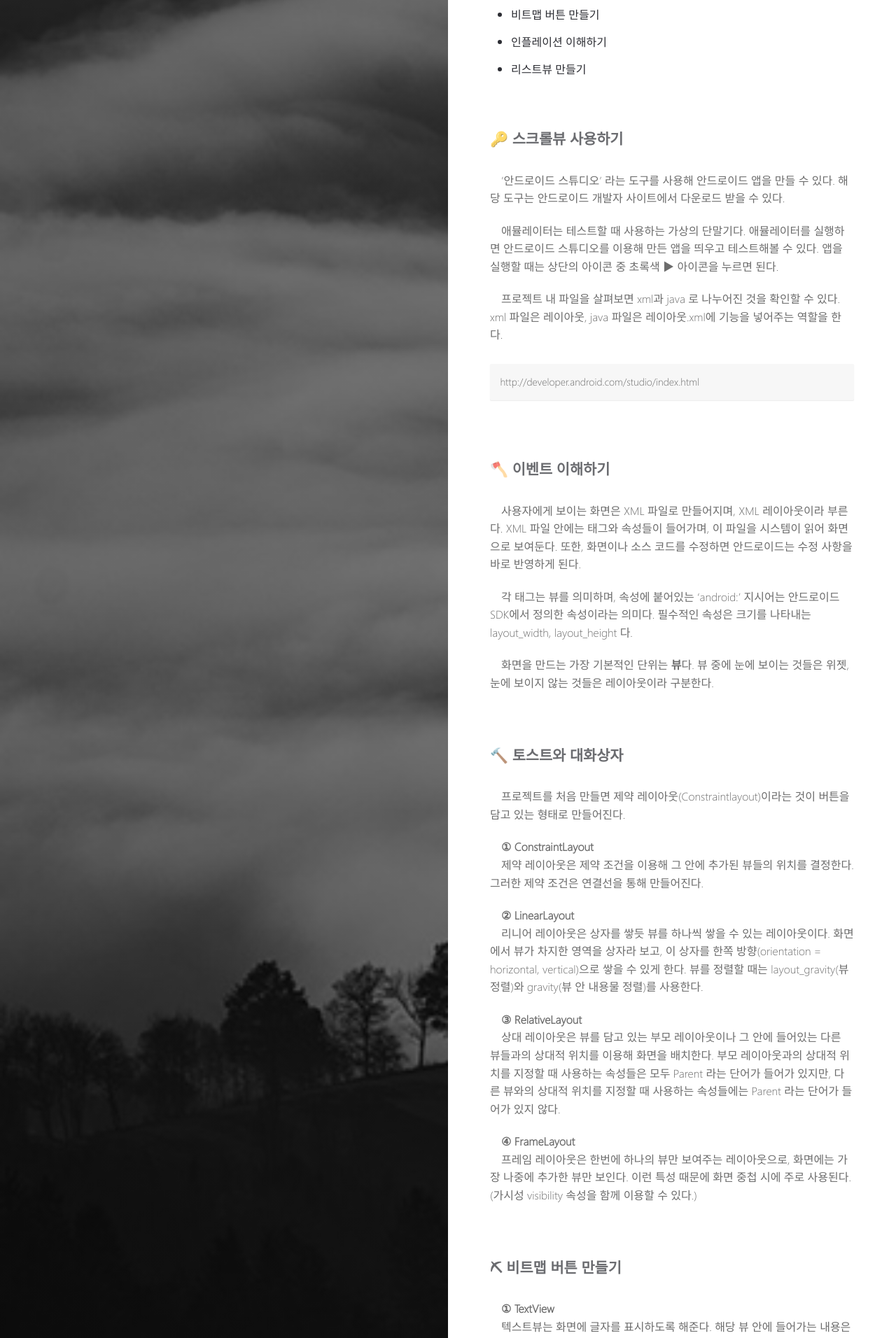
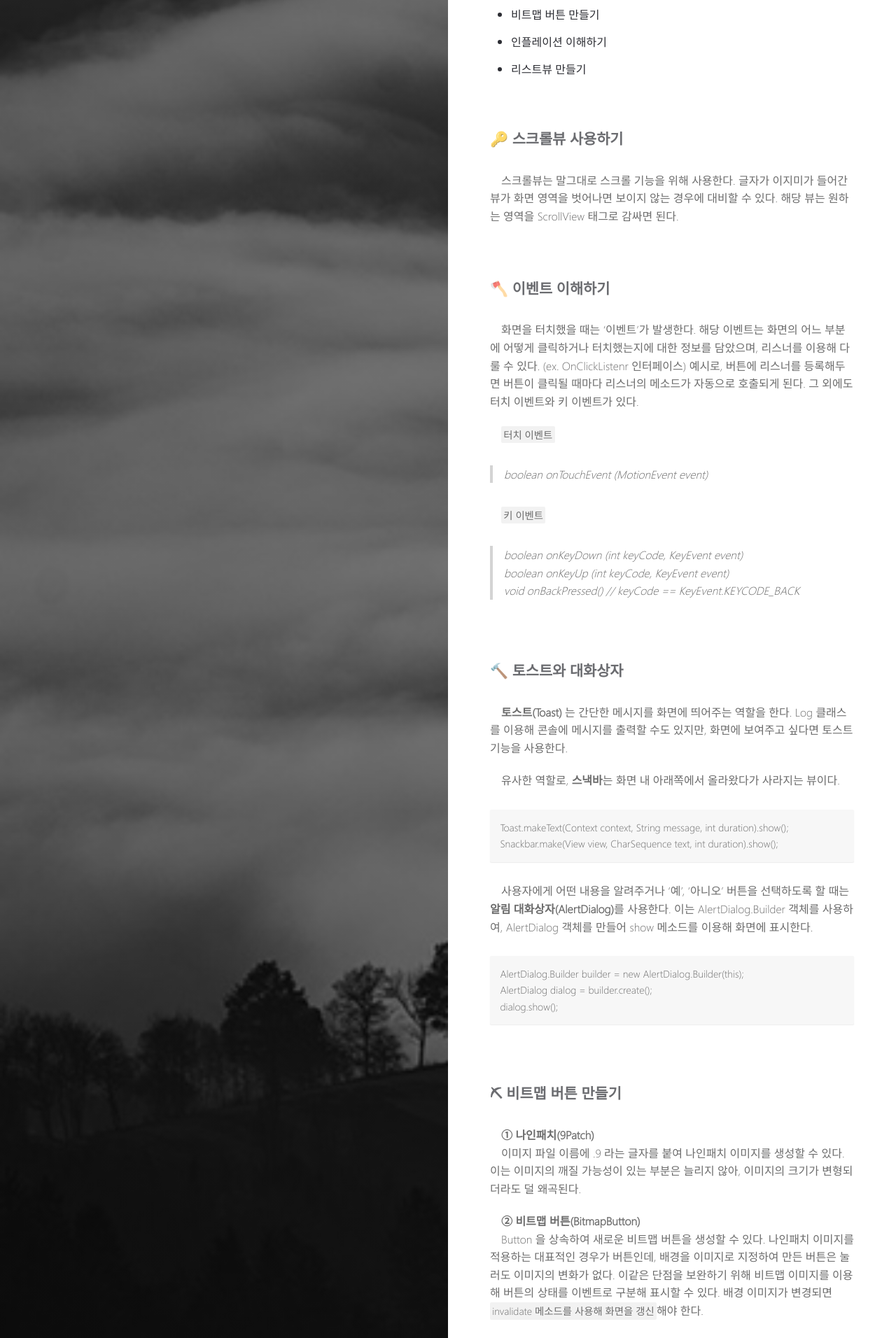
Before and after one commit to uunwon/uunwon.github.io, a Jekyll site: the page built from _posts/2020-12-30-BoostCourse-Android2.md, in a window 1280 px wide. Shown: the part 387-2299 px from the top of the page at 70% size. Built offline with Jekyll 4.4.1, drawn with Linux system fonts in a browser that asks for light colours; some of the changed text lies outside the part shown.

Commit message:
develop post 'boostcourse android 02'

```diff
--- a/_posts/2020-12-30-BoostCourse-Android2.md
+++ b/_posts/2020-12-30-BoostCourse-Android2.md
@@ -24,84 +24,73 @@ tag:
 
 ### 🔑 스크롤뷰 사용하기
 <br>
-　'안드로이드 스튜디오' 라는 도구를 사용해 안드로이드 앱을 만들 수 있다. 해당 도구는 안드로이드 개발자 사이트에서 다운로드 받을 수 있다.
+　스크롤뷰는 말그대로 스크롤 기능을 위해 사용한다. 글자가 이지미가 들어간 뷰가 화면 영역을 벗어나면 보이지 않는 경우에 대비할 수 있다. 해당 뷰는 원하는 영역을 ScrollView 태그로 감싸면 된다.
 
-　애뮬레이터는 테스트할 때 사용하는 가상의 단말기다. 애뮬레이터를 실행하면 안드로이드 스튜디오를 이용해 만든 앱을 띄우고 테스트해볼 수 있다. 앱을 실행할 때는 상단의 아이콘 중 초록색 ▶ 아이콘을 누르면 된다.
+<br>
 
-　프로젝트 내 파일을 살펴보면 xml과 java 로 나누어진 것을 확인할 수 있다. xml 파일은 레이아웃, java 파일은 레이아웃.xml에 기능을 넣어주는 역할을 한다.
+### 🪓 이벤트 이해하기
+<br>
+　화면을 터치했을 때는 '이벤트'가 발생한다. 해당 이벤트는 화면의 어느 부분에 어떻게 클릭하거나 터치했는지에 대한 정보를 담았으며, 리스너를 이용해 다룰 수 있다. (ex. OnClickListenr 인터페이스) 예시로, 버튼에 리스너를 등록해두면 버튼이 클릭될 때마다 리스너의 메소드가 자동으로 호출되게 된다. 그 외에도 터치 이벤트와 키 이벤트가 있다.
+
+　`터치 이벤트`
+ > boolean onTouchEvent (MotionEvent event)
+
+　`키 이벤트`
+ > boolean onKeyDown (int keyCode, KeyEvent event) <br> boolean onKeyUp (int keyCode, KeyEvent event) <br> void onBackPressed() // keyCode == KeyEvent.KEYCODE_BACK
+
+<br>
+
+### 🔨 토스트와 대화상자
+<br>
+　**토스트(Toast)** 는 간단한 메시지를 화면에 띄어주는 역할을 한다. Log 클래스를 이용해 콘솔에 메시지를 출력할 수도 있지만, 화면에 보여주고 싶다면 토스트 기능을 사용한다.
+
+　유사한 역할로, **스낵바**는 화면 내 아래쪽에서 올라왔다가 사라지는 뷰이다.
 
 <p>
-http://developer.android.com/studio/index.html
+Toast.makeText(Context context, String message, int duration).show(); <br>
+Snackbar.make(View view, CharSequence text, int duration).show();
+</p>
+{: .notice}
+
+　사용자에게 어떤 내용을 알려주거나 '예', '아니오' 버튼을 선택하도록 할 때는 **알림 대화상자(AlertDialog)**를 사용한다. 이는 AlertDialog.Builder 객체를 사용하여, AlertDialog 객체를 만들어 show 메소드를 이용해 화면에 표시한다.
+
+<p>
+AlertDialog.Builder builder = new AlertDialog.Builder(this); <br>
+AlertDialog dialog = builder.create(); <br>
+dialog.show();
 </p>
 {: .notice}
 
 <br>
 
-### 🪓 이벤트 이해하기
-<br>
-　사용자에게 보이는 화면은 XML 파일로 만들어지며, XML 레이아웃이라 부른다. XML 파일 안에는 태그와 속성들이 들어가며, 이 파일을 시스템이 읽어 화면으로 보여둔다. 또한, 화면이나 소스 코드를 수정하면 안드로이드는 수정 사항을 바로 반영하게 된다.
-
-　각 태그는 뷰를 의미하며, 속성에 붙어있는 'android:' 지시어는 안드로이드 SDK에서 정의한 속성이라는 의미다. 필수적인 속성은 크기를 나타내는 layout_width, layout_height 다.
-
-　화면을 만드는 가장 기본적인 단위는 **뷰**다. 뷰 중에 눈에 보이는 것들은 위젯, 눈에 보이지 않는 것들은 레이아웃이라 구분한다.
-
-<br>
-
-### 🔨 토스트와 대화상자
-<br>
-　프로젝트를 처음 만들면 제약 레이아웃(Constraintlayout)이라는 것이 버튼을 담고 있는 형태로 만들어진다.
-
-　**① ConstraintLayout**
-　제약 레이아웃은 제약 조건을 이용해 그 안에 추가된 뷰들의 위치를 결정한다. 그러한 제약 조건은 연결선을 통해 만들어진다.
-
-　**② LinearLayout**
-　리니어 레이아웃은 상자를 쌓듯 뷰를 하나씩 쌓을 수 있는 레이아웃이다. 화면에서 뷰가 차지한 영역을 상자라 보고, 이 상자를 한쪽 방향(orientation = horizontal, vertical)으로 쌓을 수 있게 한다. 뷰를 정렬할 때는 layout_gravity(뷰 정렬)와 gravity(뷰 안 내용물 정렬)를 사용한다.
-
-　**③ RelativeLayout**
-　상대 레이아웃은 뷰를 담고 있는 부모 레이아웃이나 그 안에 들어있는 다른 뷰들과의 상대적 위치를 이용해 화면을 배치한다. 부모 레이아웃과의 상대적 위치를 지정할 때 사용하는 속성들은 모두 Parent 라는 단어가 들어가 있지만, 다른 뷰와의 상대적 위치를 지정할 때 사용하는 속성들에는 Parent 라는 단어가 들어가 있지 않다.
-
-　**④ FrameLayout**
-　프레임 레이아웃은 한번에 하나의 뷰만 보여주는 레이아웃으로, 화면에는 가장 나중에 추가한 뷰만 보인다. 이런 특성 때문에 화면 중첩 시에 주로 사용된다. (가시성 visibility 속성을 함께 이용할 수 있다.)
-
-<br>
-
 ### ⛏ 비트맵 버튼 만들기
 <br>
-　**① TextView**
-　텍스트뷰는 화면에 글자를 표시하도록 해준다. 해당 뷰 안에 들어가는 내용은 가급적 stings.xml 파일 안에 넣어둔 태그 값으로 설정한다. 해당 방식은 다국어를 설정할 때도 유용한데, 언어 폴더를 각각 만들어 넣어준다면 단말의 Locale(위치)에 따라 언어가 변경될 수 있다.
+　**① 나인패치(9Patch)**
+　이미지 파일 이름에 .9 라는 글자를 붙여 나인패치 이미지를 생성할 수 있다. 이는 이미지의 깨질 가능성이 있는 부분은 늘리지 않아, 이미지의 크기가 변형되더라도 덜 왜곡된다.
 
-　**② Button**
-　버튼은 텍스트뷰를 상속하여 만들어졌다. 이는 라디오 버튼이나 체크 박스 등으로 나누어 사용될 수 있다. 그 중 라디오 버튼은 라디오 그룹을 이용해 하나의 그룹으로 묶어줄 수 있다.
-
-　**③ EditText**
-　에디드텍스트는 입력 상자 역할을 한다. inputType 속성을 이용해, 어떤 유형의 글자를 입력할 지 결정한다.
-
-　**④ ImageView**
-　이미지뷰는 이미지를 보여주는 뷰로, res/drwable 폴더 내의 이미지를 불러와 보여준다. 이미지 파일의 확장자는 png 형식의 이미지를 권장한다.
+　**② 비트맵 버튼(BitmapButton)**
+　Button 을 상속하여 새로운 비트맵 버튼을 생성할 수 있다. 나인패치 이미지를 적용하는 대표적인 경우가 버튼인데, 배경을 이미지로 지정하여 만든 버튼은 눌러도 이미지의 변화가 없다. 이같은 단점을 보완하기 위해 비트맵 이미지를 이용해 버튼의 상태를 이벤트로 구분해 표시할 수 있다. 배경 이미지가 변경되면 `invalidate 메소드를 사용해 화면을 갱신`해야 한다.
 
 <br>
 
 ### ⚒ 인플레이션 이해하기
 <br>
-　드로어블(Drawable)은 뷰에 설정할 수 있는 객체이며, 그래픽으로 그릴 수 있다.
-
-　**① 상태 드로어블**
-　상태 드로어블은 뷰의 상태에 따라 뷰에 보여줄 그래픽을 다르게 지정할 수 있다. drawable 폴더 내 최상위 태그는 selector 이며, 태그 내에 item 태그를 넣을 수 있으며 state_ 로 시작하는 상태를 나타내는 속성을 적용할 수 있다.
-
-　**② 쉐이프 드로어블**
-　쉐이프 드로어블은 XML로 도형을 그릴 수 있도록 한다. drawable 폴더 내 최상위 태그는 shape 이며, shape 속성을 이용해 원하는 모양의 도형을 지정할 수 있다.
-
-  > **태그 종류** <br> stroke : 테두리 선 속성 지정 <br> width : 선의 굵기 <br> color : 선의 색상 solid : 도형의 안쪽 채우기 <br> gradient : 배경색으로 그라데이션 설정
+　인플레이션 : XML 레이아웃에 정의된 내용이 메모리에 객체화되는 과정
 
 <br>
 
 ### 🛠 리스트뷰 만들기
 <br>
-　안녕하세요.
+　리스트뷰,, 요즘은 리사이클러뷰 RecyclerView 사용,,
 
 <br>
 
+#### DETAIL
+@Override : 이미 구현되어있는 코드를 덮어쓴다는 의미로, 해당 의미를 컴퓨터에게 알려주는 용도다.
+
 #### REFERENCE
 boostcourse 안드로이드 앱 프로그래밍, 2. 이벤트와 리스트뷰 <br>
-https://www.boostcourse.org/mo316/joinLectures/13159
+https://www.boostcourse.org/mo316/joinLectures/13159 <br> <br>
+Bitmap Button 만들기 <br>
+https://qlyh8.tistory.com/44
 {: .notice}
```
Also changed, not shown: 1 other file.
